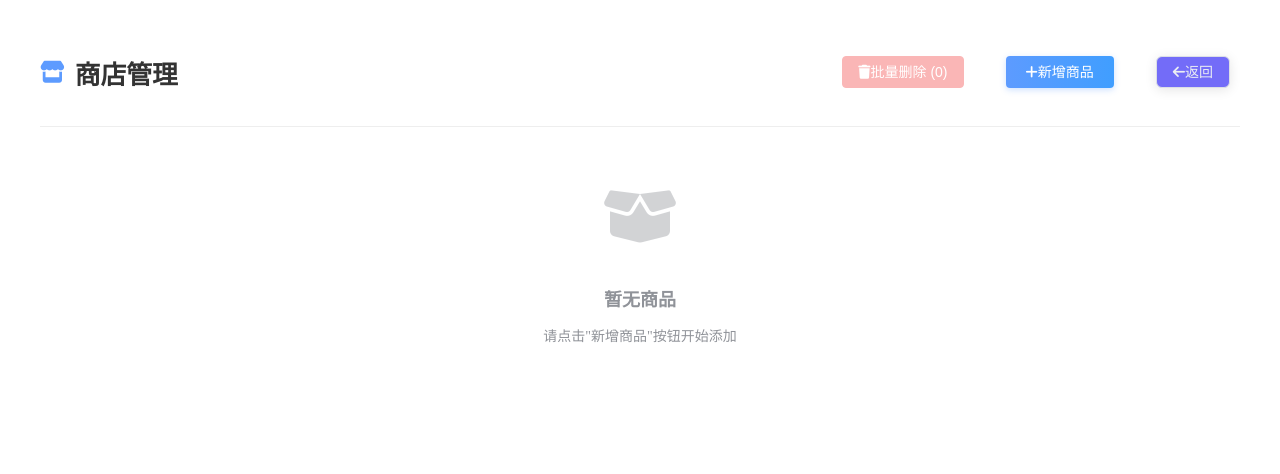
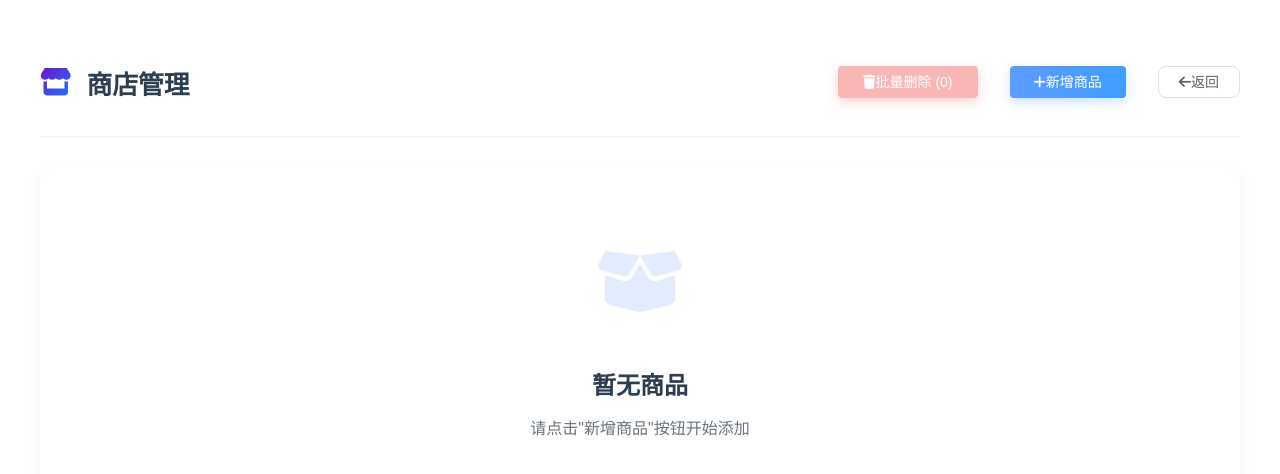
Before and after one commit to geaogang-me/Ruiwu-Yuexin, a Vue app in the folder Ruiwu-Yuexin-web/: page /shopManage in a window 1280 px wide. Shown: the top 474 px of the page. Built offline with nearby package versions, Linux system fonts and the light colour scheme; what vue-image-magnifier would draw is missing.

Commit message:
调整样式

```diff
--- a/Ruiwu-Yuexin-web/src/components/OrderDialog.vue
+++ b/Ruiwu-Yuexin-web/src/components/OrderDialog.vue
@@ -520,7 +520,6 @@ async function submitOrder() {
         Swal.fire({
           icon: "error",
           title: res.data.msg || "提交失败",
-          timer: 1000,
           showConfirmButton: false,
         });
       }
--- a/Ruiwu-Yuexin-web/src/views/ShopManage.vue
+++ b/Ruiwu-Yuexin-web/src/views/ShopManage.vue
@@ -12,6 +12,7 @@
           type="danger"
           :disabled="!selectedIds.length"
           @click="deleteBatch"
+          class="custom-button"
         >
           <i class="fas fa-trash"></i> 批量删除 ({{ selectedIds.length }})
         </el-button>
@@ -36,7 +37,7 @@
             v-for="good in goodList"
             :key="good.id"
             class="good-card"
-            @click="() => openGoodDialog(good)"
+            :style="{ '--delay': Math.random() * 0.3 + 's' }"
           >
             <el-checkbox
               class="select-checkbox"
@@ -61,6 +62,16 @@
                 <span class="amount">{{ good.price }}</span>
               </div>
               <div class="stock">库存: {{ good.stock }}</div>
+            </div>
+            <div class="action-buttons">
+              <el-button
+                type="primary"
+                size="small"
+                @click.stop="openGoodDialog(good)"
+                class="edit-button"
+              >
+                编辑
+              </el-button>
             </div>
           </div>
         </div>
@@ -140,14 +151,12 @@
 </template>
 
 <script setup>
-import { ref, computed, onMounted } from "vue";
+import { ref, computed, onMounted, watch } from "vue";
 import { useRouter } from "vue-router";
 import api from "@/plugins/axios";
-import { useStore } from "vuex";
 import { ElMessage } from "element-plus";
 
 const router = useRouter();
-const store = useStore();
 const userInfo = computed(() => {
   const u = localStorage.getItem("userInfo");
   return u ? JSON.parse(u) : null;
@@ -174,6 +183,12 @@ const currentGood = ref({
 function navigateTo(path) {
   router.push("/home");
 }
+
+watch(page, (newVal, oldVal) => {
+  if (newVal !== oldVal) {
+    fetchShopGoods();
+  }
+});
 // 获取当前商家的商品
 const fetchShopGoods = async () => {
   if (!userInfo.value?.shopId) {
@@ -246,6 +261,12 @@ async function deleteSingle(id) {
       params: { shopId: userInfo.value.shopId },
     });
     ElMessage.success("删除成功");
+
+    // 判断是否需要回到上一页
+    if (goodList.value.length === 1 && page.value > 1) {
+      page.value--;
+    }
+    fetchShopGoods();
     // 在本地移除
     goodList.value = goodList.value.filter((g) => g.id !== id);
     // 如果批量模式下也要移除
@@ -264,6 +285,12 @@ async function deleteBatch() {
       params: { shopId: userInfo.value.shopId },
     });
     ElMessage.success("批量删除成功");
+    const deletedCount = selectedIds.value.length;
+    if (goodList.value.length === deletedCount && page.value > 1) {
+      page.value--;
+    }
+    selectedIds.value = [];
+    fetchShopGoods();
     // 在本地移除
     goodList.value = goodList.value.filter(
       (g) => !selectedIds.value.includes(g.id)
@@ -304,163 +331,400 @@ onMounted(fetchShopGoods);
   max-width: 1200px;
   margin: 0 auto;
   padding: 20px;
+  font-family: "PingFang SC", "Microsoft YaHei", sans-serif;
 }
 
 .app-header {
   display: flex;
   justify-content: space-between;
   align-items: center;
-  padding-bottom: 10px;
-  border-bottom: 1px solid #eee;
+  position: sticky;
+  top: 0;
+  z-index: 100;
+  padding: 10px 0;
+  margin-bottom: 20px;
+  background: #fff;
+  border-bottom: 1px solid rgba(0, 0, 0, 0.05);
+}
+
+.app-title {
+  display: flex;
+  align-items: center;
+  gap: 15px;
+  font-size: 22px;
+  color: #2c3e50;
+}
+
+.app-title i {
+  background: linear-gradient(135deg, #6a11cb 0%, #2575fc 100%);
+  background-clip: text;
+  -webkit-background-clip: text;
+  -webkit-text-fill-color: transparent;
+  font-size: 28px;
 }
 
 .button-box {
   display: flex;
   justify-content: flex-end;
   align-items: center;
-  gap: 30px;
-}
-.back-button {
-  background: #736cf8;
-  border: 1px solid #dcdfe6;
-  color: #ebeef3;
-  box-shadow: 0 2px 12px rgba(0, 0, 0, 0.1);
-  border-radius: 6px;
-  padding: 8px 16px;
-  font-weight: 500;
-  transition: all 0.3s;
-  margin-right: 10px;
-}
-.back-button:hover {
-  background: #f0f0f0;
-  color: #409eff;
-}
-.app-title {
-  display: flex;
-  align-items: center;
-  gap: 10px;
-  font-size: 22px;
-  color: #333;
-}
-
-.app-title i {
-  color: #5d9bff;
+  gap: 20px;
 }
 
 .add-button {
-  padding: 10px 20px;
+  padding: 12px 24px;
   font-weight: 500;
   background: linear-gradient(to right, #5d9bff, #409eff);
   border: none;
-  box-shadow: 0 2px 6px rgba(93, 155, 255, 0.3);
+  box-shadow: 0 4px 12px rgba(93, 155, 255, 0.3);
   transition: all 0.3s ease;
 }
 
 .add-button:hover {
   transform: translateY(-2px);
-  box-shadow: 0 4px 10px rgba(93, 155, 255, 0.4);
+  box-shadow: 0 6px 16px rgba(93, 155, 255, 0.4);
+  background: linear-gradient(to right, #4d8bfa, #2e8bff);
+}
+
+.back-button {
+  padding: 12px 20px;
+  border-radius: 8px;
+  font-weight: 500;
+  transition: all 0.3s ease;
+  border: 1px solid #dcdfe6;
+}
+
+.back-button:hover {
+  background: #f5f7fa;
+  color: #409eff;
+  border-color: #c0c4cc;
+}
+
+.custom-button {
+  padding: 12px 24px;
+  font-weight: 500;
+  box-shadow: 0 4px 12px rgba(245, 108, 108, 0.3);
+  transition: all 0.3s ease;
+}
+
+.custom-button:hover {
+  transform: translateY(-2px);
+  box-shadow: 0 6px 16px rgba(245, 108, 108, 0.4);
 }
 
 /* 商品网格样式 */
+.content-area {
+  position: relative;
+  min-height: 500px;
+}
+
 .good-grid {
   display: grid;
   grid-template-columns: repeat(auto-fill, minmax(200px, 1fr));
   gap: 25px;
-  margin-top: 20px;
+  margin-top: 10px;
 }
 
 .good-card {
-  background: white;
-  border-radius: 10px;
-  overflow: hidden;
-  box-shadow: 0 4px 15px rgba(0, 0, 0, 0.08);
+  position: relative;
+  background: #fff;
+  border-radius: 16px;
+  box-shadow: 0 10px 30px rgba(0, 0, 0, 0.07);
+  padding: 1px;
+  transition: all 0.3s ease;
   cursor: pointer;
-  transition: all 0.3s ease;
-  position: relative;
+  opacity: 0;
+  transform: translateY(20px);
+  animation: cardAppear 0.5s ease forwards;
+  animation-delay: var(--delay);
+  display: flex;
+  flex-direction: column;
+  height: 100%;
+}
+
+@keyframes cardAppear {
+  from {
+    opacity: 0;
+    transform: translateY(20px);
+  }
+  to {
+    opacity: 1;
+    transform: translateY(0);
+  }
 }
 
 .good-card:hover {
+  box-shadow: 0 15px 35px rgba(0, 0, 0, 0.1);
   transform: translateY(-5px);
-  box-shadow: 0 8px 20px rgba(0, 0, 0, 0.15);
+}
+
+.select-checkbox {
+  position: absolute;
+  top: 10px;
+  left: 10px;
+  z-index: 10;
 }
 
 .card-header {
-  padding: 10px;
+  position: absolute;
+  top: 240px;
+  right: 10px;
+  z-index: 10;
   text-align: right;
 }
 
 .status-badge {
-  padding: 4px 10px;
-  border-radius: 12px;
+  padding: 6px 12px;
+  border-radius: 14px;
   font-size: 12px;
-  font-weight: 500;
+  font-weight: 600;
+  box-shadow: 0 2px 6px rgba(0, 0, 0, 0.1);
 }
 
 .status-badge.active {
-  background: #e8f4ff;
+  background: rgba(64, 158, 255, 0.15);
   color: #409eff;
 }
 
 .status-badge.inactive {
-  background: #fef0f0;
+  background: rgba(245, 108, 108, 0.15);
   color: #f56c6c;
 }
 
 .image-container {
-  height: 180px;
+  height: 220px;
   display: flex;
   justify-content: center;
   align-items: center;
-  background: #f9f9f9;
+  overflow: hidden;
+  border-radius: 12px 12px 0 0;
+  background: #f8fafc;
 }
 
 .good-image {
   max-width: 100%;
   max-height: 100%;
-  object-fit: contain;
+  border-radius: 12px;
+  object-fit: cover;
+  transition: transform 0.3s ease;
+}
+
+.good-card:hover .good-image {
+  transform: scale(1.05);
 }
 
 .good-info {
-  padding: 15px;
+  padding: 16px;
+  flex: 1;
 }
 
 .good-name {
   font-size: 16px;
-  font-weight: 500;
-  margin-bottom: 8px;
-  height: 44px;
-  overflow: hidden;
-  text-overflow: ellipsis;
+  font-weight: 600;
+  color: #2c3e50;
+  margin-bottom: 10px;
+  line-height: 1.4;
   display: -webkit-box;
   -webkit-line-clamp: 2;
   -webkit-box-orient: vertical;
+  overflow: hidden;
+  text-overflow: ellipsis;
+  min-height: 44px;
 }
 
 .price {
-  color: #e53935;
-  font-weight: bold;
-  font-size: 18px;
+  color: #ff5000;
+  font-weight: 700;
+  font-size: 20px;
+  margin-bottom: 5px;
 }
 
 .currency {
-  font-size: 14px;
+  font-size: 16px;
 }
 
 .stock {
   color: #666;
   font-size: 14px;
-  margin-top: 5px;
 }
 
-/* 操作对话框样式 */
+.action-buttons {
+  padding: 0 16px 16px;
+  display: flex;
+  justify-content: center;
+}
+
+.edit-button {
+  width: 100%;
+  background: linear-gradient(to right, #2766f5, #3a8dff);
+  border: none;
+  box-shadow: 0 2px 8px rgba(39, 102, 245, 0.3);
+  color: white;
+  transition: all 0.3s ease;
+}
+
+.edit-button:hover {
+  transform: translateY(-2px);
+  box-shadow: 0 4px 12px rgba(39, 102, 245, 0.4);
+  background: linear-gradient(to right, #1a5be9, #2979ff);
+}
+
+/* 空状态样式 */
+.empty-state {
+  text-align: center;
+  padding: 80px 20px;
+  background: #fff;
+  border-radius: 16px;
+  box-shadow: 0 6px 18px rgba(0, 0, 0, 0.05);
+  margin-top: 30px;
+}
+
+.empty-state i {
+  font-size: 70px;
+  color: #d1e0fc;
+  margin-bottom: 25px;
+  opacity: 0.6;
+}
+
+.empty-state h3 {
+  font-size: 24px;
+  font-weight: 700;
+  margin-bottom: 15px;
+  color: #2c3e50;
+}
+
+.empty-state p {
+  max-width: 500px;
+  margin: 0 auto;
+  color: #6c757d;
+  font-size: 16px;
+  line-height: 1.6;
+}
+
+/* 加载动画 */
+.loader-animation {
+  position: absolute;
+  top: 50%;
+  left: 50%;
+  transform: translate(-50%, -50%);
+  z-index: 10;
+}
+
+.spinner {
+  width: 50px;
+  height: 50px;
+  border: 4px solid rgba(39, 102, 245, 0.1);
+  border-radius: 50%;
+  border-top: 4px solid #2766f5;
+  animation: spin 1s linear infinite;
+}
+
+@keyframes spin {
+  0% {
+    transform: rotate(0deg);
+  }
+  100% {
+    transform: rotate(360deg);
+  }
+}
+
+/* 分页样式 */
+.pagination {
+  display: flex;
+  justify-content: center;
+  align-items: center;
+  gap: 15px;
+  margin-top: 40px;
+  padding: 15px 20px;
+  background: #fff;
+  border-radius: 16px;
+  box-shadow: 0 6px 18px rgba(0, 0, 0, 0.05);
+}
+
+.pagination button {
+  padding: 10px 25px;
+  border: none;
+  background: linear-gradient(to right, #2766f5, #3a8dff);
+  color: #fff;
+  border-radius: 10px;
+  cursor: pointer;
+  transition: all 0.3s ease;
+  box-shadow: 0 4px 10px rgba(39, 102, 245, 0.25);
+  font-weight: 500;
+}
+
+.pagination button:hover:not(:disabled) {
+  transform: translateY(-3px);
+  box-shadow: 0 7px 15px rgba(39, 102, 245, 0.35);
+}
+
+.pagination button:disabled {
+  background: #c5d8ff;
+  cursor: not-allowed;
+  opacity: 0.7;
+}
+
+.pagination span {
+  font-size: 16px;
+  font-weight: 600;
+  color: #2c3e50;
+}
+
+/* 响应式适配 */
+@media (max-width: 992px) {
+  .good-grid {
+    grid-template-columns: repeat(auto-fill, minmax(190px, 1fr));
+  }
+
+  .app-title h3 {
+    font-size: 20px;
+  }
+
+  .button-box {
+    gap: 10px;
+  }
+}
+
+@media (max-width: 768px) {
+  .app-header {
+    flex-direction: column;
+    align-items: flex-start;
+    gap: 20px;
+  }
+
+  .button-box {
+    width: 100%;
+    justify-content: space-between;
+  }
+
+  .good-grid {
+    grid-template-columns: repeat(2, 1fr);
+  }
+
+  .image-container {
+    height: 180px;
+  }
+}
+
+@media (max-width: 480px) {
+  .good-grid {
+    grid-template-columns: 1fr;
+  }
+
+  .pagination {
+    flex-direction: column;
+    gap: 10px;
+  }
+}
+
+/* 对话框样式调整 */
 .good-dialog {
   display: flex;
+  flex-direction: column;
   gap: 20px;
 }
 
 .good-image-container {
-  flex: 0 0 150px;
-  height: 150px;
+  height: 180px;
   border-radius: 8px;
   overflow: hidden;
   background: #f5f7fa;
@@ -474,57 +738,4 @@ onMounted(fetchShopGoods);
   max-height: 100%;
   object-fit: contain;
 }
-
-.good-form {
-  flex: 1;
-}
-
-/* 空状态样式 */
-.empty-state {
-  text-align: center;
-  padding: 60px 0;
-  color: #909399;
-}
-
-.empty-state i {
-  font-size: 60px;
-  margin-bottom: 20px;
-  opacity: 0.4;
-}
-
-.empty-state h3 {
-  font-size: 18px;
-  margin-bottom: 10px;
-}
-
-.empty-state p {
-  font-size: 14px;
-}
-
-/* 分页样式 */
-.pagination {
-  margin-top: 40px;
-  text-align: center;
-  display: flex;
-  justify-content: center;
-  align-items: center;
-  gap: 20px;
-}
-
-.pagination button {
-  padding: 8px 16px;
-  background: #f5f7fa;
-  border: 1px solid #dcdfe6;
-  border-radius: 4px;
-  cursor: pointer;
-}
-
-.pagination button:disabled {
-  opacity: 0.6;
-  cursor: not-allowed;
-}
-
-.pagination span {
-  color: #606266;
-}
 </style>
```
